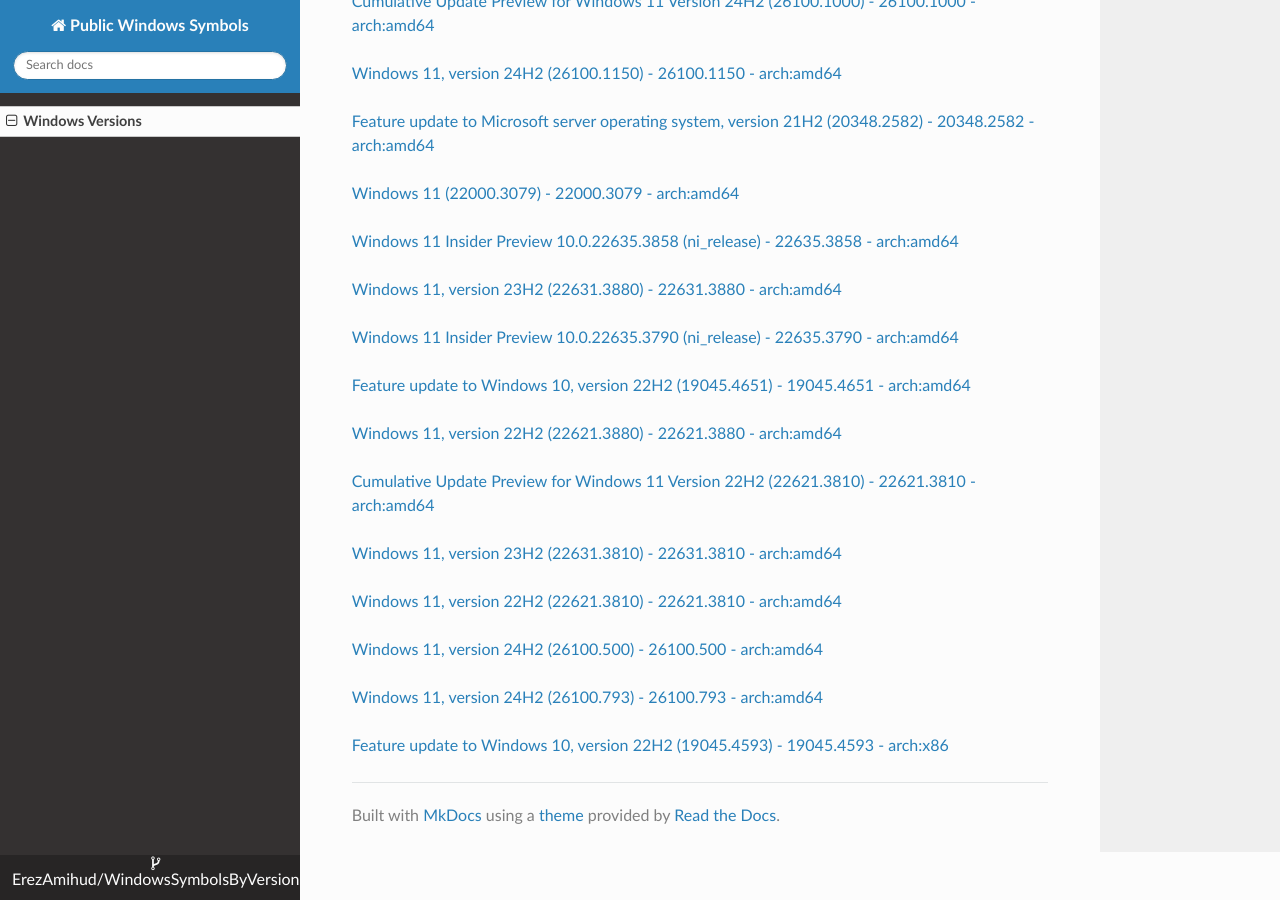
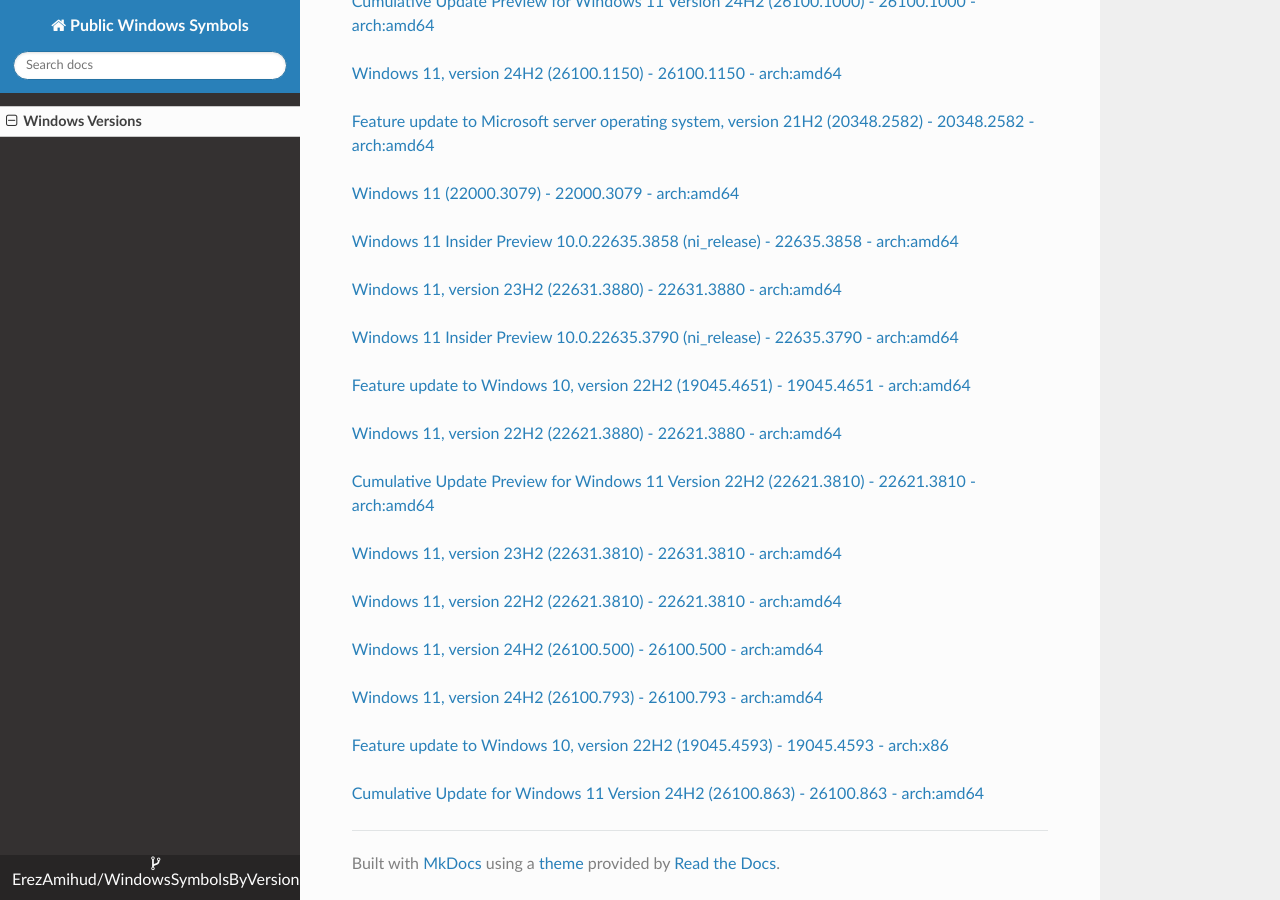
Before and after one commit to ErezAmihud/WindowsSymbolsByVersion, an MkDocs documentation site: the page built from docs/index.md, in a window 1280 px wide and 900 px high, scrolled down 11549 px. Built offline with MkDocs 1.6.1, drawn with Linux system fonts in a browser that asks for light colours; nearby versions of some CDN libraries.

Commit message:
Automated commit, add manifest for 56a3a44d-357b-493e-a8d9-e555cb4a567c

```diff
--- a/docs/index.md
+++ b/docs/index.md
@@ -601,3 +601,6 @@
 
 
 [Feature update to Windows 10, version 22H2 (19045.4593) - 19045.4593 - arch:x86](https://github.com/ErezAmihud/WindowsSymbolsByVersion/blob/main/manifests/eb02aa27-e5e9-4167-9a6d-7142659f4c37.manifest)
+
+
+[Cumulative Update for Windows 11 Version 24H2 (26100.863) - 26100.863 - arch:amd64](https://github.com/ErezAmihud/WindowsSymbolsByVersion/blob/main/manifests/56a3a44d-357b-493e-a8d9-e555cb4a567c.manifest)
```
Also changed, not shown: process_builds.json (+1 -1 lines), 1 other file.
